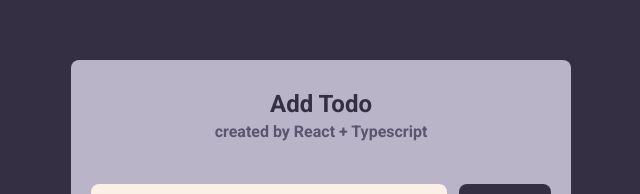
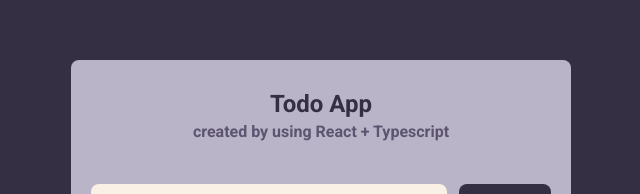
Before and after one commit to javadyousefi1/react-typescript, a React (Create React App) app: page / in a window 1280 px wide. Shown: the part 224-418 px from the top of the page, without its empty margins (319-959 px from the left). Built offline with nearby package versions, Linux system fonts and the light colour scheme.

Commit message:
extract header

```diff
--- /dev/null
+++ b/src/components/Header.tsx
@@ -0,0 +1,17 @@
+interface HeaderProps {
+  title: string;
+  description: string;
+}
+
+const Header = ({ title, description }: HeaderProps) => {
+  return (
+    <header>
+      <h1 className="text-primary text-2xl text-center font-bold">{title}</h1>
+      <h3 className="text-secondary text-md text-center font-bold">
+        {description}
+      </h3>
+    </header>
+  );
+};
+
+export default Header;
--- a/src/components/TodoItem.tsx
+++ b/src/components/TodoItem.tsx
@@ -1,9 +1,7 @@
-type TodoItemObj = { title: string };
+type TodoItemProps = { title: string };
 
-const TodoItem = ({ title }: TodoItemObj) => {
-  return (
-    <div className="p-5 bg-secondary w-[calc(100%-10px)] rounded-lg flex justify-between bg-opacity-70 mb-4 ">
-      <div className="text-main_white flex gap-x-2">
+const TodoItem = ({ title }: TodoItemProps) => {
+  const todoSvgIcon = (
     <svg
       xmlns="http://www.w3.org/2000/svg"
       width="23"
@@ -19,8 +17,16 @@ const TodoItem = ({ title }: TodoItemObj) => {
         strokeLinejoin="round"
       ></path>
     </svg>
+  );
 
-        <span>{title}</span>
+  return (
+    <div className="p-5 bg-secondary w-[calc(100%-10px)] rounded-lg flex justify-between bg-opacity-70 mb-4 ">
+      <div className="text-main_white flex gap-x-2">
+        {todoSvgIcon}
+
+        <span title={title}>
+          {title.length > 20 ? title.slice(0, 5) + "..." : title}
+        </span>
       </div>
       {/* icons */}
       <div className="flex gap-x-3">
--- a/src/pages/HomePage.tsx
+++ b/src/pages/HomePage.tsx
@@ -1,6 +1,7 @@
 import { type FormEvent, useState, useRef } from "react";
 import toast from "react-hot-toast";
 import TodoItem from "../components/TodoItem";
+import Header from "../components/Header";
 
 const HomePage = () => {
   type NewTodo = {
@@ -9,6 +10,7 @@ const HomePage = () => {
   };
 
   const [todos, setTodos] = useState<NewTodo[]>([]);
+
   const inputValue = useRef<HTMLInputElement>(null);
 
   const onSubmit = (e: FormEvent<HTMLFormElement>): void => {
@@ -17,7 +19,12 @@ const HomePage = () => {
 
     const newTodoValue = inputValue.current!.value;
     // prevent add empty todo
-    if (newTodoValue === "") return;
+    if (newTodoValue.trim() === "") {
+      // reset form
+      e.currentTarget.reset();
+      // prevent excute other expressions
+      return;
+    }
     // set new todo
     setTodos((prevTodo) => [
       ...prevTodo,
@@ -34,15 +41,12 @@ const HomePage = () => {
       <div className="w-full h-screen bg-primary flex justify-center items-center px-3 md:px-0">
         <div className="w-[500px] bg-light_primary px-5 py-7 rounded-lg">
           {/* header */}
-          <div>
-            <h1 className="text-primary text-2xl text-center font-bold">
-              Add Todo
-            </h1>
-            <h3 className="text-secondary text-md text-center font-bold">
-              created by React + Typescript
-            </h3>
-          </div>
+          <Header
+            title="Todo App"
+            description="created by using React + Typescript"
+          />
           {/* add todo form */}
+
           <form onSubmit={onSubmit}>
             <div className="flex gap-x-3 mt-10">
               <input
```
Lines whose indentation alone changed are shown as unchanged.
